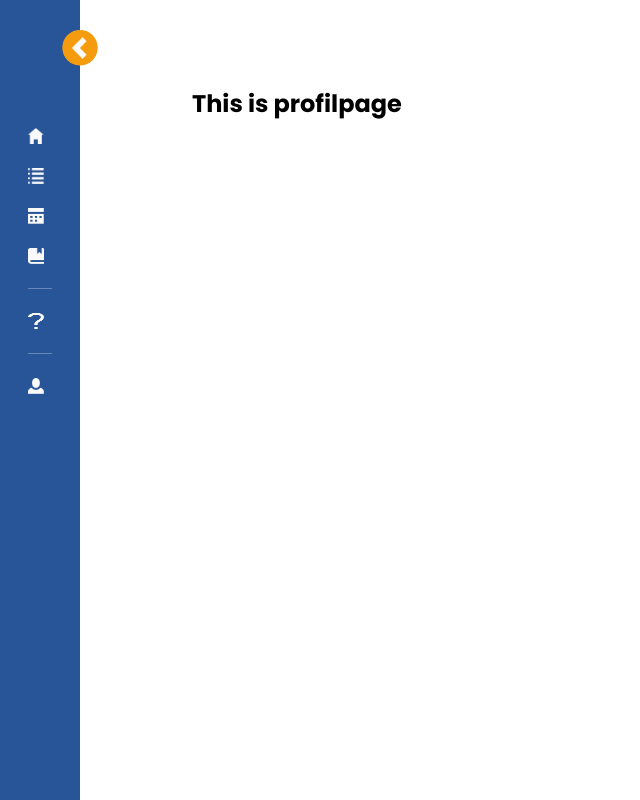
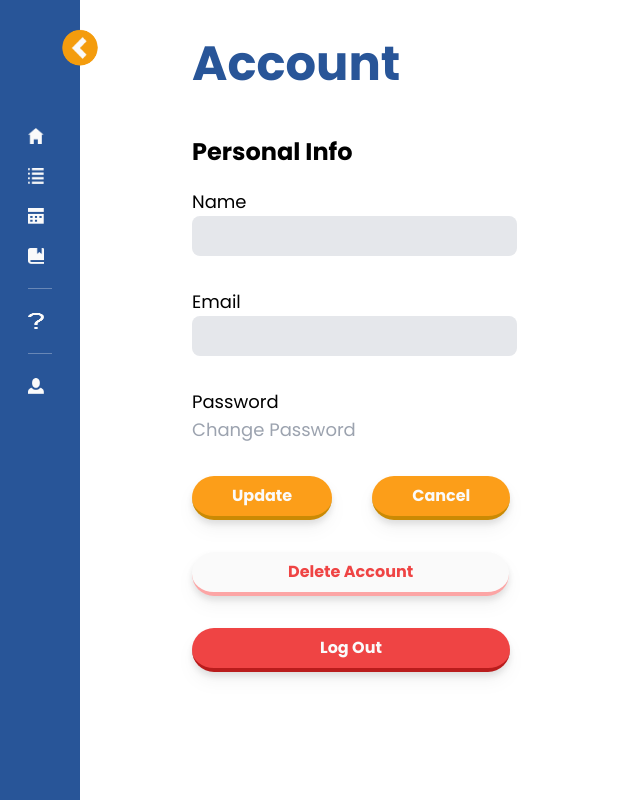
Before and after one commit to adityar22/PAW---Kelompok-6, a React (Create React App) app in the folder frontend/: page /profile in a window 1280 px wide. Shown: the whole page, without its empty margins (0-640 px from the left). Built offline with nearby package versions, Linux system fonts and the light colour scheme.

Commit message:
Add UI for profile

```diff
--- a/frontend/src/index.css
+++ b/frontend/src/index.css
@@ -21,4 +21,10 @@
   .overlay {
     @apply bg-black opacity-40 fixed w-full h-full top-0 bottom-0 right-0 left-0 transition-all;
   }
+  .btn-red {
+    @apply bg-red-500 hover:bg-red-600 text-white font-bold py-2 px-4 border-b-4 border-red-700 hover:bg-red-800 rounded-full drop-shadow-lg;
+  }
+  .btn-white {
+    @apply bg-white hover:bg-gray-300 text-red-500 font-bold py-2 px-4 border-b-4 border-red-300 hover:bg-gray-300 rounded-full drop-shadow-lg;
+  }
 }
--- a/frontend/src/pages/Profile.jsx
+++ b/frontend/src/pages/Profile.jsx
@@ -1,7 +1,26 @@
+
 const Profile = () => {
     return (
-        <div className="py-10 px-28 h-screen">
-            <h1 className="mx-auto mt-12 text-2xl font-bold">This is profilpage</h1>
+        <div className="px-28 py-10 h-screen">
+            <h1 className='text-5xl font-bold mb-12 text-dark-blue' >Account</h1>
+            <h1 className='text-2xl font-bold mb-5 text-black' >Personal Info</h1>
+            <p className='text-lg text-black' >Name</p>
+            <input className="rounded-lg mb-8 bg-gray-200 p-2 w-1/3 focus:border-blue-500 focus:bg-gray-300 focus:outline-orange"></input>
+            <p className='text-lg text-black' >Email</p>
+            <input className="rounded-lg mb-8 bg-gray-200 p-2 w-1/3 focus:border-blue-500 focus:bg-gray-300 focus:outline-orange"></input>
+            <p className='text-lg text-black' >Password</p>
+            <button className='text-lg mb-8 text-gray-400 hover:text-gray-300'>Change Password</button>
+
+            <div>
+                <button text="py-10" className="button px-10">Update</button>
+                <button text="py-10" className="button px-10 ml-10">Cancel</button>
+            </div>
+            <div className="pt-8">
+                <button text="py-20" className="btn-white px-24">Delete Account</button>
+            </div>
+            <div>
+                <button text="py-20" className="btn-red mt-8 px-32">Log Out</button>
+            </div>
         </div>
     );
 }
```
